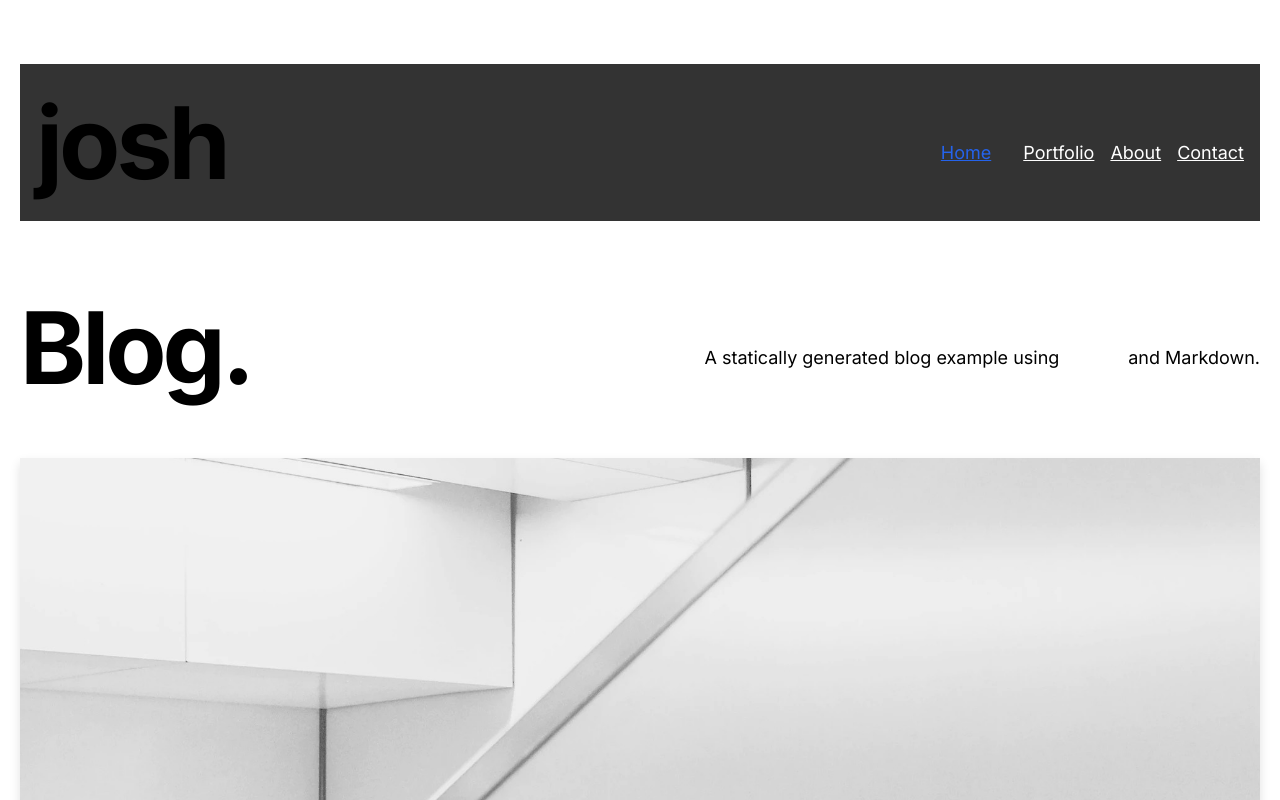
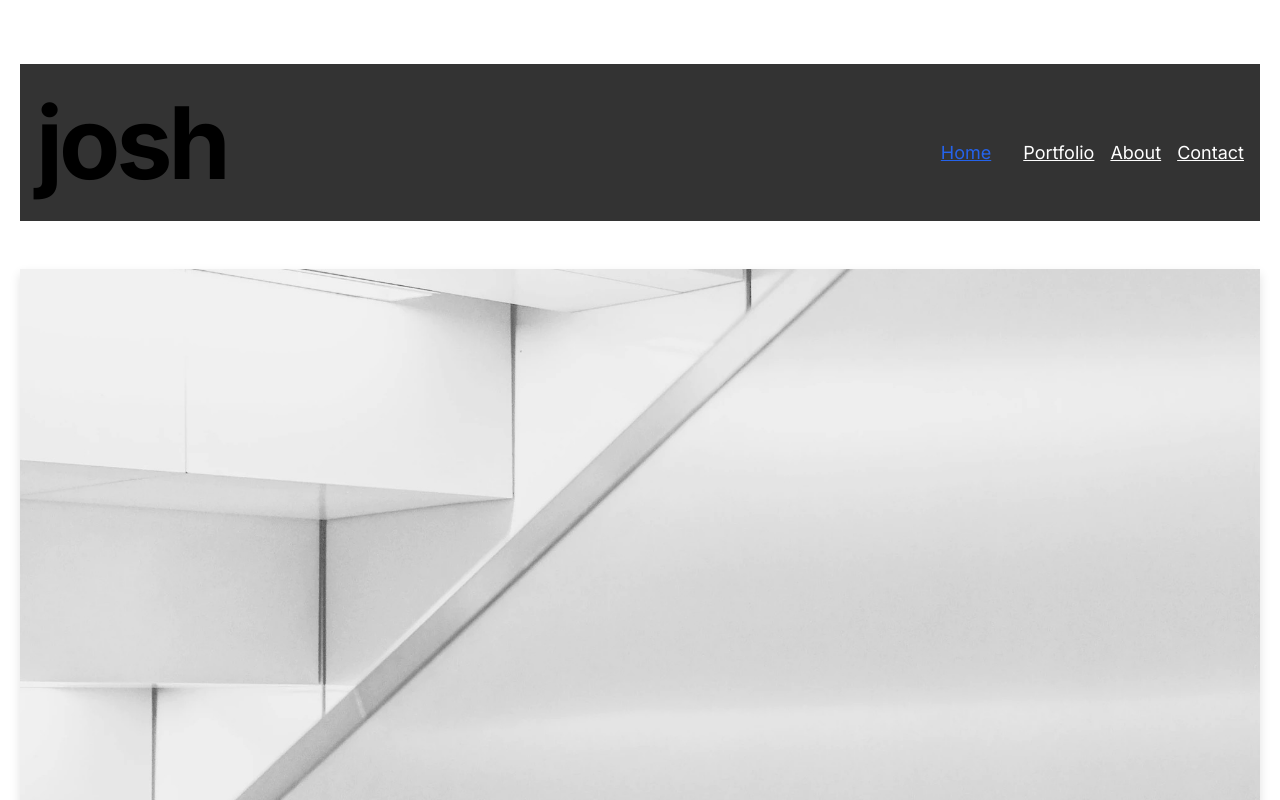
Before and after one commit to joshuadanpeterson/portfolio-blog, a Next.js app: page / in a window 1280 px wide. Shown: the top 800 px of the page. Built offline with nearby package versions, Linux system fonts and the light colour scheme.

Commit message:
feat(page): Changed Intro component for Container component

```diff
--- a/src/app/page.tsx
+++ b/src/app/page.tsx
@@ -1,6 +1,6 @@
+// src/app/page.tsx
 import Container from "@/app/_components/container";
 import { HeroPost } from "@/app/_components/hero-post";
-import { Intro } from "@/app/_components/intro";
 import { MoreStories } from "@/app/_components/more-stories";
 import { getAllPosts } from "@/lib/api";
 
@@ -8,13 +8,12 @@ export default function Index() {
   const allPosts = getAllPosts();
 
   const heroPost = allPosts[0];
-
   const morePosts = allPosts.slice(1);
 
   return (
     <main>
       <Container>
-        <Intro />
+        {heroPost && (
           <HeroPost
             title={heroPost.title}
             coverImage={heroPost.coverImage}
@@ -23,6 +22,7 @@ export default function Index() {
             slug={heroPost.slug}
             excerpt={heroPost.excerpt}
           />
+        )}
         {morePosts.length > 0 && <MoreStories posts={morePosts} />}
       </Container>
     </main>
```
Lines whose indentation alone changed are shown as unchanged.
